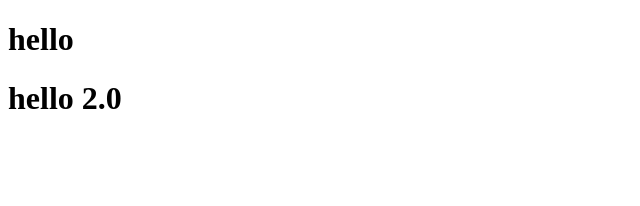
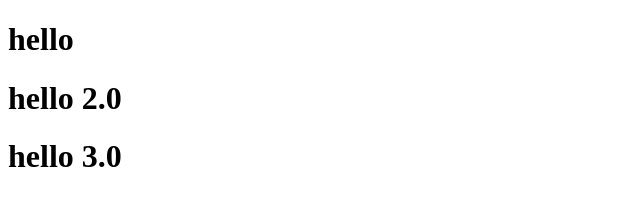
Before and after one commit to fahadalzah/error-solving, a plain HTML site: page index.html in a window 1280 px wide. Shown: the whole page, without its empty margins (0-640 px from the left). Drawn offline with Linux system fonts and the light colour scheme.

Commit message:
hello 3.0

```diff
--- a/index.html
+++ b/index.html
@@ -8,5 +8,6 @@
 <body>
     <h1>hello</h1>
     <h1>hello 2.0</h1>
+    <h1>hello 3.0</h1>
 </body>
 </html>
```
